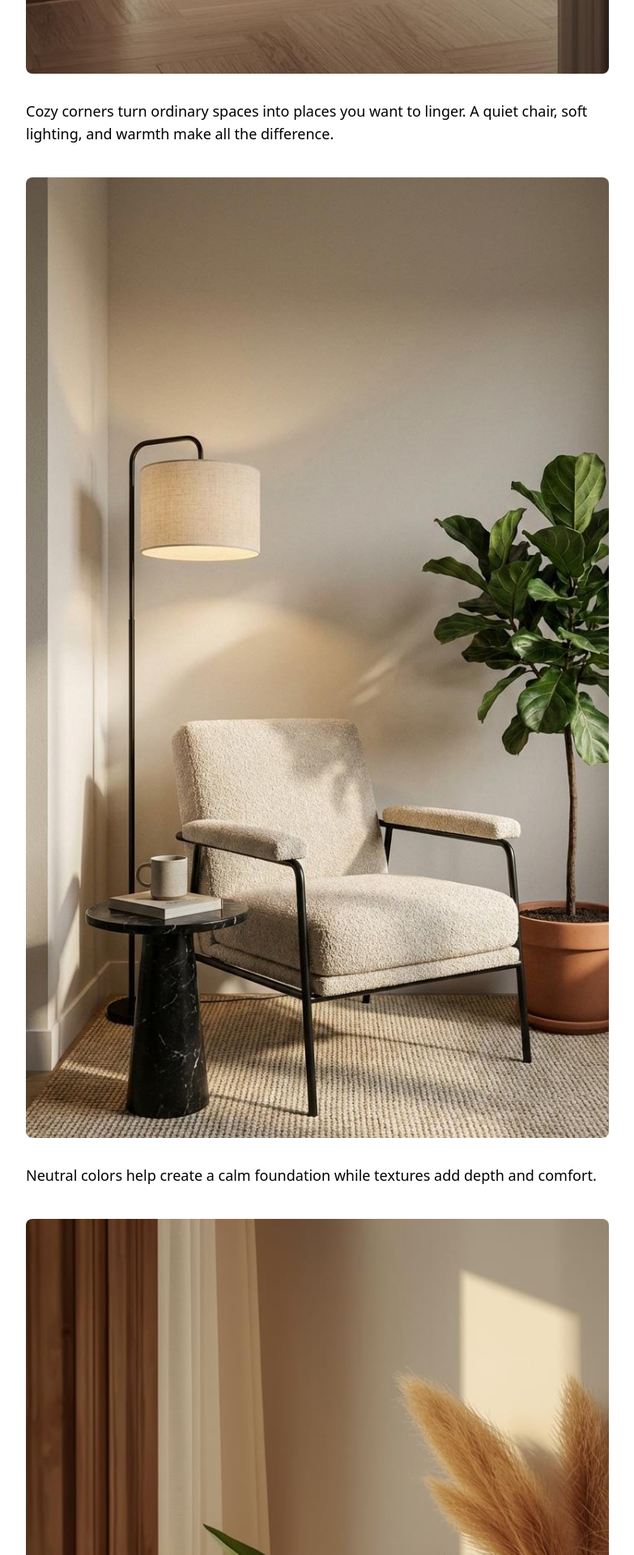
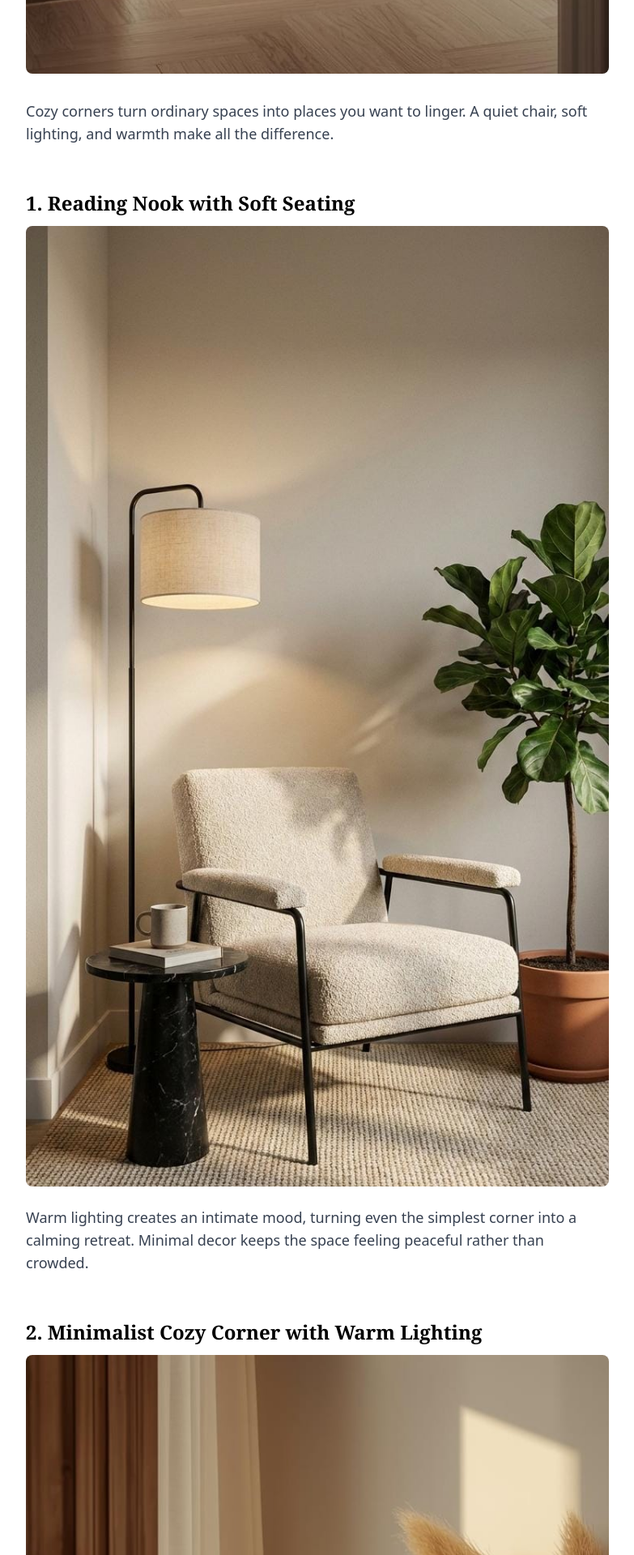
Before and after one commit to muasyamuthengi-gif/aestheticfindsbyanna, a Next.js app: page /blog/cozy-corners in a window 1280 px wide. Shown: the part 1480-3400 px from the top of the page at 81% size, without its empty margins (248-1031 px from the left). Built offline with nearby package versions, Linux system fonts and the light colour scheme; a web font is replaced by a local one.

Commit message:
Update page.js

```diff
--- a/app/blog/cozy-corners/page.js
+++ b/app/blog/cozy-corners/page.js
@@ -3,46 +3,71 @@ import AffiliateDisclosure from "../../components/AffiliateDisclosure";
 export default function CozyCornersPost() {
   return (
     <main className="max-w-3xl mx-auto px-6 py-20">
-
+      {/* Title */}
       <h1 className="text-4xl font-serif mb-4">
         Cozy Corners You’ll Love
       </h1>
 
       <AffiliateDisclosure />
 
+      {/* Intro */}
       <img src="/blog2.jpg" className="w-full rounded-lg mb-8" />
-
-      <p className="text-lg text-black-700 mb-10">
+      <p className="text-lg text-gray-700 mb-14">
         Cozy corners turn ordinary spaces into places you want to linger.
         A quiet chair, soft lighting, and warmth make all the difference.
       </p>
 
-      <img src="/blog2-2.jpg" className="w-full rounded-lg mb-8" />
-
-      <p className="text-lg text-black-700 mb-10">
-        Neutral colors help create a calm foundation while textures add depth
-        and comfort.
+      {/* 1 */}
+      <h2 className="text-2xl font-serif font-semibold mb-3">
+        1. Reading Nook with Soft Seating
+      </h2>
+      <img src="/blog2-2.jpg" className="w-full rounded-lg mb-6" />
+      <p className="text-lg text-gray-700 mb-14">
+        Warm lighting creates an intimate mood, turning even the simplest corner
+        into a calming retreat. Minimal decor keeps the space feeling peaceful
+        rather than crowded.
       </p>
 
-      <img src="/blog2-3.jpg" className="w-full rounded-lg mb-8" />
-
-      <p className="text-lg text-black-700 mb-10">
-        Less furniture, more intention. Cozy doesn’t mean crowded.
+      {/* 2 */}
+      <h2 className="text-2xl font-serif font-semibold mb-3">
+        2. Minimalist Cozy Corner with Warm Lighting
+      </h2>
+      <img src="/blog2-3.jpg" className="w-full rounded-lg mb-6" />
+      <p className="text-lg text-gray-700 mb-14">
+        Natural textures add warmth and depth, making the space feel lived-in
+        and comfortable while maintaining a clean aesthetic.
       </p>
 
-      <img src="/blog2-4.jpg" className="w-full rounded-lg mb-8" />
-
-      <p className="text-lg text-black-700 mb-10">
-        Soft lighting instantly changes the mood. Lamps and candles create
-        warmth without effort.
+      {/* 3 */}
+      <h2 className="text-2xl font-serif font-semibold mb-3">
+        3. Textured Corner with Natural Elements
+      </h2>
+      <img src="/blog2-4.jpg" className="w-full rounded-lg mb-6" />
+      <p className="text-lg text-gray-700 mb-14">
+        Using natural light alongside soft textures makes the corner feel airy
+        during the day and cozy in the evening.
       </p>
 
-      <img src="/blog2-5.jpg" className="w-full rounded-lg mb-8" />
-
-      <p className="text-lg text-black-700">
-        The best cozy corners feel effortless, personal, and deeply inviting.
+      {/* 4 */}
+      <h2 className="text-2xl font-serif font-semibold mb-3">
+        4. Cozy Window Corner
+      </h2>
+      <img src="/blog2-5.jpg" className="w-full rounded-lg mb-6" />
+      <p className="text-lg text-gray-700 mb-14">
+        Art and subtle decor personalize the space without overwhelming it,
+        creating a cozy corner that feels intentional and stylish.
       </p>
 
+      {/* 5 */}
+      <h2 className="text-2xl font-serif font-semibold mb-3">
+        5. Decorative Cozy Corner with Art & Accents
+      </h2>
+      <p className="text-lg text-gray-700">
+        Not every cozy space needs an entire room. Sometimes, the most comforting
+        places in a home are the small, quiet corners designed for rest, reading,
+        or simple moments of calm. A well-styled cozy corner can instantly make
+        your space feel personal.
+      </p>
     </main>
   );
 }
```
